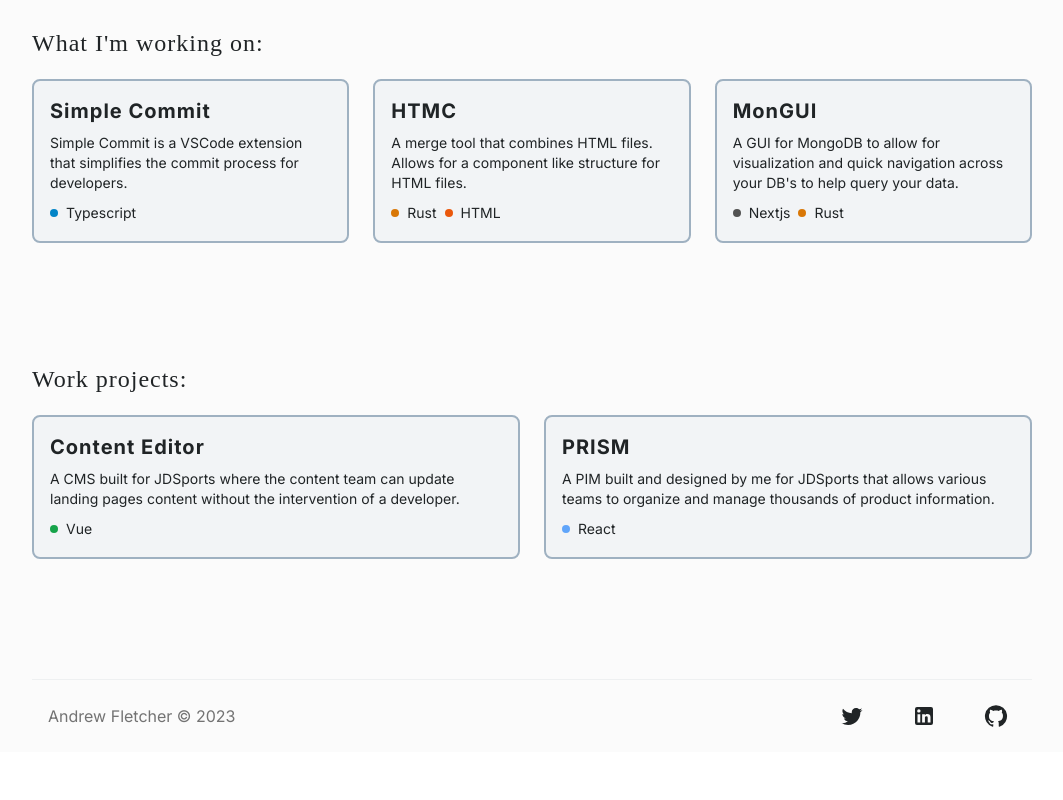
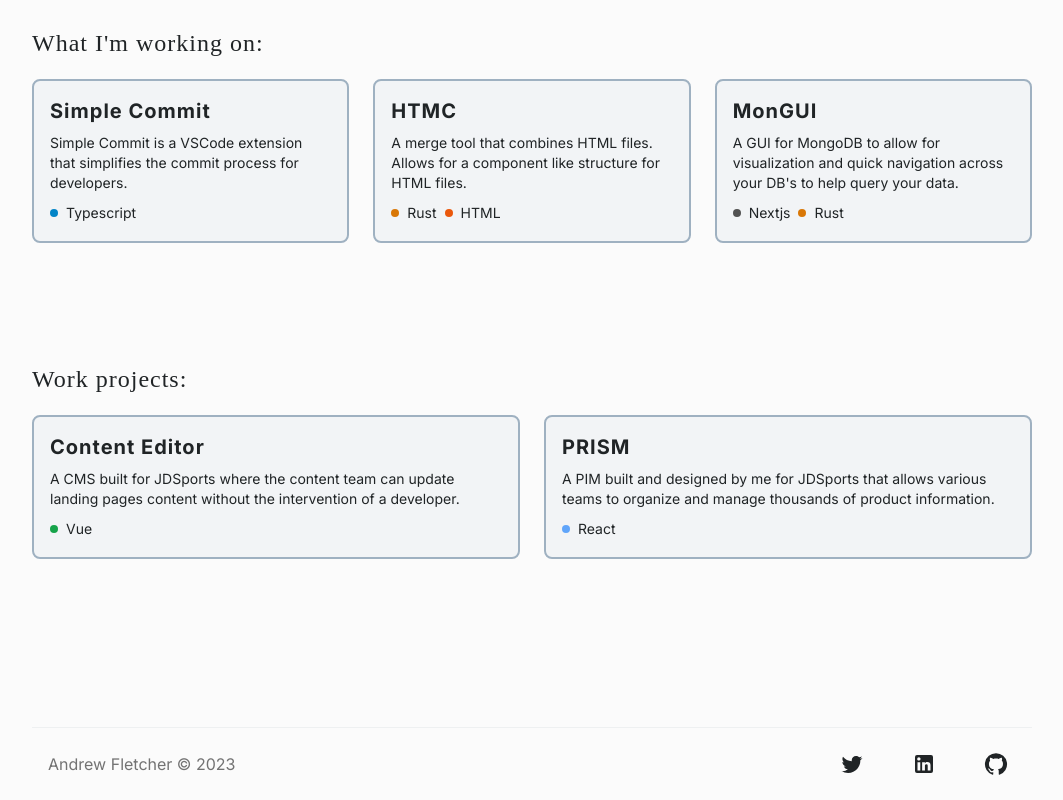
Before and after one commit to fletch-r/personal, a React (Vite) app: page / in a window 1280 px wide. Shown: the part 390-1190 px from the top of the page, without its empty margins (108-1171 px from the left). Before the commit the page ends 1142 px from the top, so only its background shows below. Built offline with nearby package versions, Linux system fonts and the light colour scheme.

Commit message:
feat: :sparkles:  - footer a tags take you to another tab instead of off the website

```diff
--- a/src/layout/Layout.tsx
+++ b/src/layout/Layout.tsx
@@ -42,16 +42,16 @@ function Layout() {
             <main className='h-full min-h-screen max-w-[1000px] mx-auto px-4 md:p-0'>
                 <Outlet />
             </main>
-            <footer className='max-w-[1000px] mx-auto border-t border-steal-100 dark:border-oxford-main px-4 py-4 flex justify-between items-center'>
+            <footer className='max-w-[1000px] mx-auto border-t border-steal-100 dark:border-oxford-main px-4 py-4 flex justify-between items-center mt-12'>
                 <p className="text-neutral-500">Andrew Fletcher © {new Date().getFullYear()}</p>
                 <div className='flex gap-8'>
-                    <a href="https://www.twitter.com/httpfleck" className="hover:bg-steal-300 rounded-full px-2 py-2 transition-all hover:bg-opacity-20 flex justify-center items-center">
+                    <a href="https://www.twitter.com/httpfleck" target='_blank' className="hover:bg-steal-300 rounded-full px-2 py-2 transition-all hover:bg-opacity-20 flex justify-center items-center">
                         <TwitterIcon />
                     </a>
-                    <a href="https://uk.linkedin.com/in/andrew-fletcher-3009" className="hover:bg-steal-300 rounded-full px-2 py-2 transition-all hover:bg-opacity-20 flex justify-center items-center">
+                    <a href="https://uk.linkedin.com/in/andrew-fletcher-3009" target='_blank' className="hover:bg-steal-300 rounded-full px-2 py-2 transition-all hover:bg-opacity-20 flex justify-center items-center">
                         <LinkedInIcon />
                     </a>
-                    <a href="https://github.com/0xATHERIS" className="hover:bg-steal-300 rounded-full px-2 py-2 transition-all hover:bg-opacity-20 flex justify-center items-center">
+                    <a href="https://github.com/0xATHERIS" target='_blank' className="hover:bg-steal-300 rounded-full px-2 py-2 transition-all hover:bg-opacity-20 flex justify-center items-center">
                         <GitHubIcon />
                     </a>
                 </div>
```
